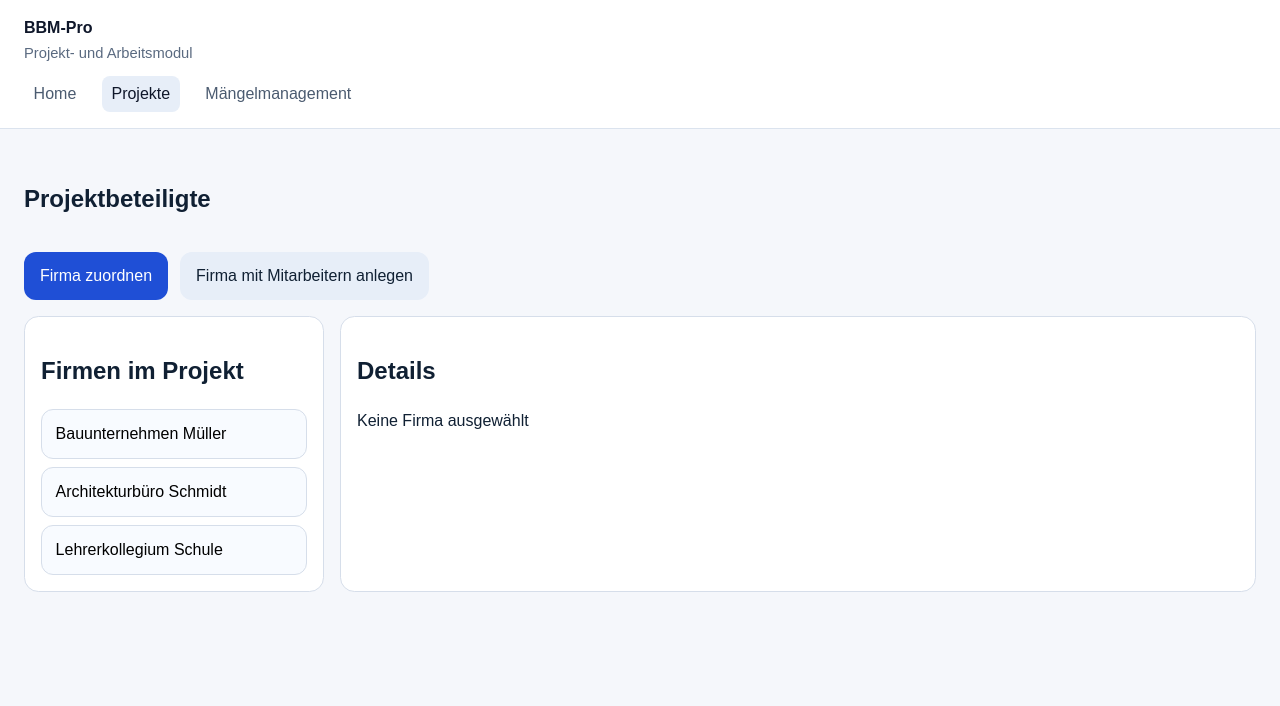
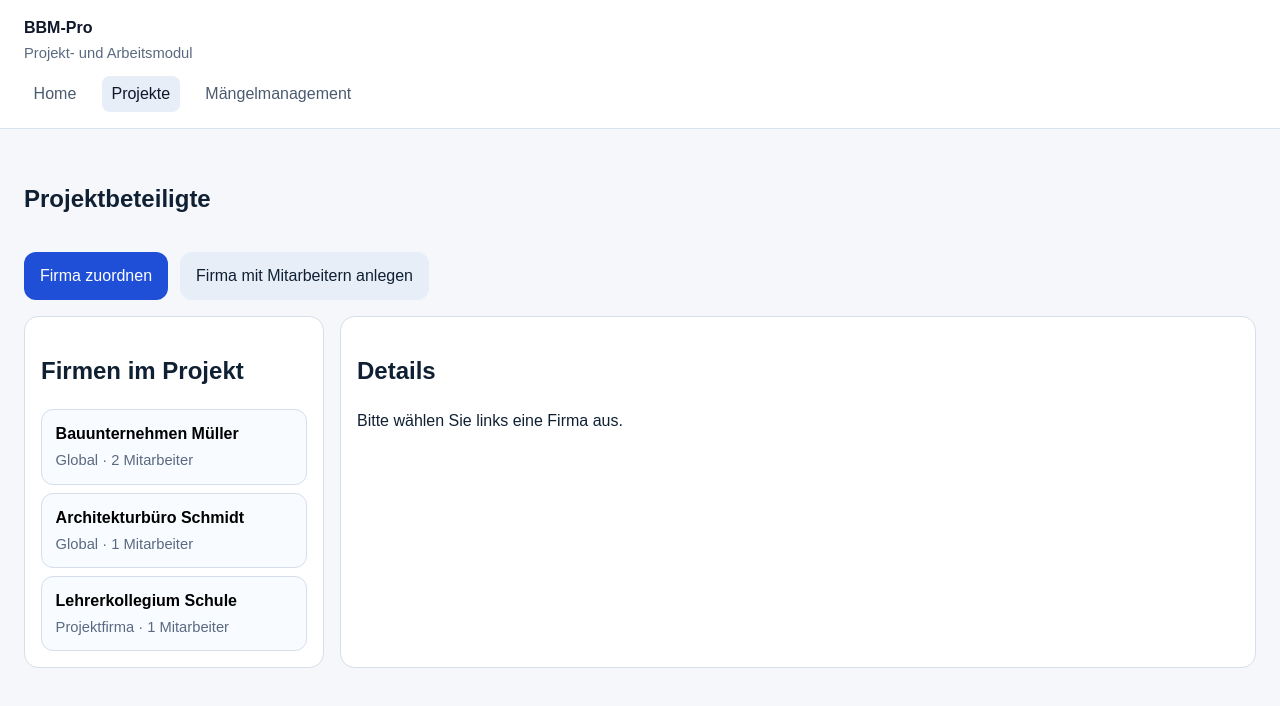
Before and after one commit to SteffenBandholt/BBM-Pro, a React (Vite) app: page /projects/1/participants in a window 1280 px wide. Shown: the top 706 px of the page. Built offline with nearby package versions, Linux system fonts and the light colour scheme.

Commit message:
Refine project participants page UI

```diff
--- a/src/modules/projectParticipants/pages/ProjectParticipantsPage.jsx
+++ b/src/modules/projectParticipants/pages/ProjectParticipantsPage.jsx
@@ -35,7 +35,10 @@ export default function ProjectParticipantsPage() {
                     }
                     onClick={() => setSelectedFirm(firm)}
                   >
-                    {firm.name}
+                    <span className="project-participants__firm-name">{firm.name}</span>
+                    <span className="project-participants__firm-meta">
+                      {firm.type === 'global' ? 'Global' : 'Projektfirma'} · {firm.employees.length} Mitarbeiter
+                    </span>
                   </button>
                 </li>
               ))}
@@ -45,21 +48,28 @@ export default function ProjectParticipantsPage() {
           <section className="project-participants__panel">
             <h2>Details</h2>
             {!selectedFirm ? (
-              <p>Keine Firma ausgewählt</p>
+              <p>Bitte wählen Sie links eine Firma aus.</p>
             ) : (
               <>
                 <div className="project-participants__card">
                   <p className="project-participants__label">Visitenkarte</p>
-                  <p>{selectedFirm.name}</p>
-                  <p>Typ: {selectedFirm.type === 'global' ? 'global' : 'projektfirma'}</p>
+                  <p className="project-participants__card-title">{selectedFirm.name}</p>
+                  <span className="project-participants__badge">
+                    {selectedFirm.type === 'global' ? 'Global' : 'Projektfirma'}
+                  </span>
+                  <p className="project-participants__card-placeholder">Adresse: -</p>
+                  <p className="project-participants__card-placeholder">Kontakt: -</p>
                 </div>
 
                 <div>
-                  <p className="project-participants__label">Mitarbeiter</p>
+                  <p className="project-participants__label">Mitarbeiter im Projekt</p>
                   <ul className="project-participants__employees">
                     {selectedFirm.employees.map((employee) => (
                       <li key={employee.id}>
-                        {employee.name} - {employee.role}
+                        <article className="project-participants__employee-card">
+                          <p className="project-participants__employee-name">{employee.name}</p>
+                          <p className="project-participants__employee-role">{employee.role}</p>
+                        </article>
                       </li>
                     ))}
                   </ul>
--- a/src/styles/global.css
+++ b/src/styles/global.css
@@ -361,6 +361,18 @@ a {
   font-weight: 700;
 }
 
+.project-participants__firm-name {
+  display: block;
+  font-weight: 700;
+}
+
+.project-participants__firm-meta {
+  display: block;
+  margin-top: 0.2rem;
+  color: #5a6a80;
+  font-size: 0.92rem;
+}
+
 .project-participants__card {
   border: 1px solid #d6deea;
   border-radius: 0.75rem;
@@ -369,8 +381,47 @@ a {
   margin-bottom: 1rem;
 }
 
+.project-participants__card-title {
+  margin: 0 0 0.4rem;
+  font-weight: 700;
+}
+
+.project-participants__badge {
+  display: inline-flex;
+  align-items: center;
+  border-radius: 999px;
+  padding: 0.2rem 0.55rem;
+  background: #e7eef8;
+  color: #102033;
+  font-size: 0.85rem;
+  margin-bottom: 0.6rem;
+}
+
+.project-participants__card-placeholder {
+  margin: 0.25rem 0 0;
+  color: #5a6a80;
+}
+
 .project-participants__label {
   margin: 0 0 0.4rem;
+  color: #5a6a80;
+  font-size: 0.92rem;
+}
+
+.project-participants__employee-card {
+  border: 1px solid #d6deea;
+  border-radius: 0.75rem;
+  background: #ffffff;
+  padding: 0.75rem 0.85rem;
+}
+
+.project-participants__employee-name {
+  margin: 0;
+  font-weight: 700;
+}
+
+.project-participants__employee-role {
+  margin: 0.2rem 0 0;
   color: #5a6a80;
   font-size: 0.92rem;
 }
```
